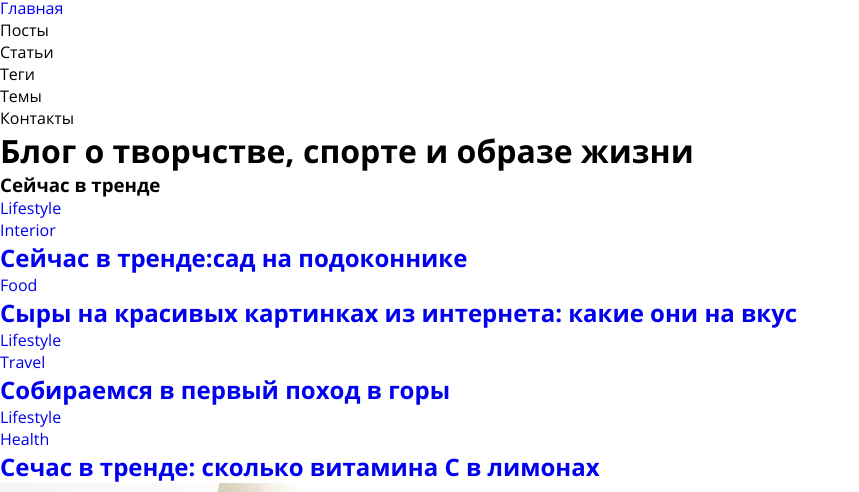
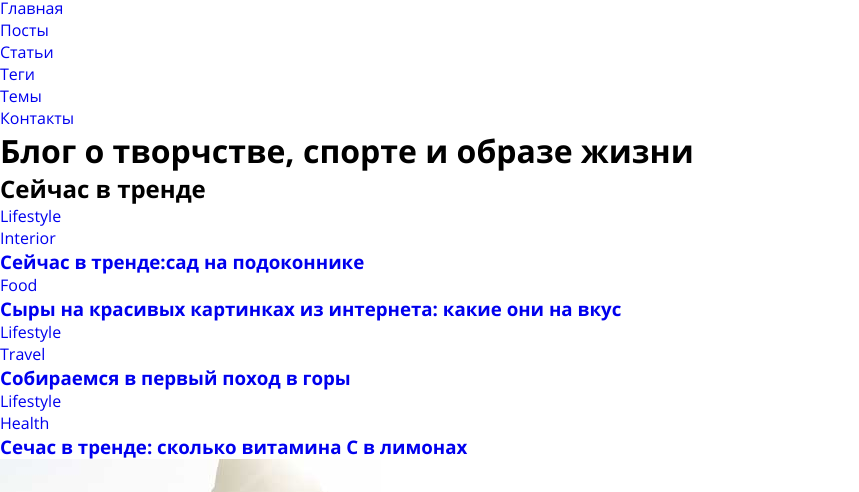
Before and after one commit to CathrineKab/mq-diplom, a plain HTML site: page index.html in a window 1280 px wide. Shown: the part 308-800 px from the top of the page, without its empty margins (0-859 px from the left). Drawn offline with Linux system fonts and the light colour scheme; files whose address does not match are found by name.

Commit message:
обновила индекс

```diff
--- a/index.html
+++ b/index.html
@@ -19,19 +19,19 @@
                     <li class="menu-list-item">
                       <a class="menu-link" href="#0">Главная</a>
                       </li>
-            <li class="menu-list-item"
+                    <li class="menu-list-item">
                       <a class="menu-link" href="#0">Посты</a>
                       </li>
-            <li class="menu-list-item"
+                    <li class="menu-list-item">
                         <a class="menu-link" href="#0">Статьи</a>
                       </li>
-            <li class="menu-list-item"
+                    <li class="menu-list-item">
                         <a class="menu-link" href="#0">Теги</a>
                       </li>
-            <li a class="menu-list-item"
+                    <li class="menu-list-item">
                         <a class="menu-link" href="#0">Темы</a>
                       </li>
-            <li a class="menu-list-item"
+                      <li a class="menu-list-item">
                     <a class="menu-link" href="#0">Контакты</a>
                     </li>
                    </ul>
@@ -39,13 +39,12 @@
       </div>
     <h1 class="header-title">Блог о творчстве, спорте и образе жизни</h1>
      </header>
-</div>
 
     <section class="trends">
-    <h3 class="new-post-name">Сейчас в тренде</h3>
+      <h2 class="new-post-name">Сейчас в тренде</h2>
 
-    <article class="trend">
-      <div class="post-previewbox">
+      <div class="trend">
+        <article class="post-previewbox">
             <div class="post-conteiner">
               <div class="trend-box-plant">
             <div class="post-border">
@@ -60,15 +59,15 @@
                              </li>
                       </ul>
                     </nav>
-          <h2 class="post-title">
+                     <h3 class="post-title">
                       <a class="post-title" href="#0">Сейчас в тренде:сад на подоконнике</a>
-          </h2>
-          </div>
+                       </h3>
                </header>
              </div>
            </div>
               </div>
-      <div class="post-previewbox">
+            </article>
+        <article class="post-previewbox">
           <div class="trend-box-chees">
               <div class="post-border">
                <header class="trend-header">
@@ -79,15 +78,14 @@
                       </li>
                   </ul>
                  </nav>
-          <h2 class="post-title">
+                  <h3 class="post-title">
                           <a class="post-title" href="#0">Сыры на красивых картинках из интернета: какие они на вкус</a>
-          </h2>
-          </div>
+                    </h3>
                </header>
                </div>
             </div>
- </div>
-<div class="post-previewbox">
+          </article>
+        <article class="post-previewbox">
           <div class="trend-box-hike">
               <div class="post-border">
               <header class="trend-header">
@@ -101,16 +99,14 @@
                      </li>
                     </ul>
                     </nav>
-          <h2 class="post-title">
+                        <h3 class="post-title">
                             <a class="post-title" href="#0">Собираемся в первый поход в горы</a>
-          </h2>
-          </div>
+                        </h3>
                </header>
               </div>
             </div>
-  </div>
-
-<div class="post-previewbox">
+         </article>
+        <article class="post-previewbox">
           <div class="trend-box-lemon">
             <div class="post-border">
                 <header class="trend-header">
@@ -124,16 +120,14 @@
                       </li>
                     </ul>
                    </nav>
-          <h2 class="post-title">
+                    <h3 class="post-title">
                       <a class="post-title" href="#0">Сечас в тренде: сколько витамина С в лимонах</a>
-          </h2>
-          </div>
+                      </h3>
                 </header>
              </div>
            </div>
+         </article>
         </div>
- </div>
-    </article>
       </section>
 
   <div class="content">
@@ -403,11 +397,9 @@
             <a class="list-tegs-link" href="#0">health</a>
            </li>
          </ul>
-      </section>
 
       <section class="new-posts" class="themes">
         <h3 class="new-post-name" class="themes-top">темы</h3>
-
           <ul class="list-theme">
              <li class="list-themes-item">
                 <a class="list-themes-link" href="#0">Красота</a><span class="themes-nomber">12</span>
@@ -429,11 +421,11 @@
                </li>
           </ul>
         </section>
-    </aside>
   </div>
   </div>
 
- <div class="products">
+<h2 class="new-post-name">Наши изделия</h2>
+<section class="products">
    <article class="product">
       <div class="product__imgbox">
         <img class="product__img" src="images/shop-item-desk1.jpg" alt="Подушка">
@@ -509,6 +501,7 @@
       </div>
     </article>
     </div>
+</section>
     <footer class="footer">
   <div class="footer-wrapper">
     <address class="footer-address">
@@ -579,11 +572,13 @@
        </label>
          <div class="form-row">
          <span class="form-hint">Рассажите, какой контент вы хотели бы видеть на нашем сайте?</span>
-           <div>
+           <label class="form-textarea">
            <textarea class="field" cols="29" placeholder="Может, больше рецептов?"></textarea>
-             </div>
+             </label>
            </div>
              <button class="mailing-button" alt="кнопка подписаться">отправить</button>
+            <button class="popup_close" type="button">Закрыть окно</button>
+
     </div>
   </form>
 </div>
```
Lines whose indentation alone changed are shown as unchanged.
